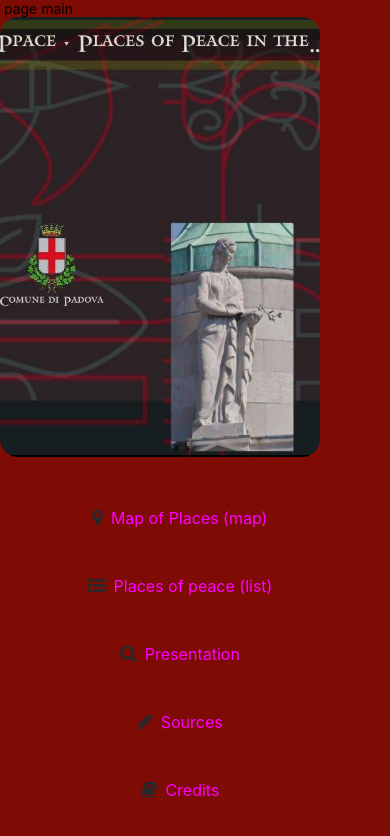
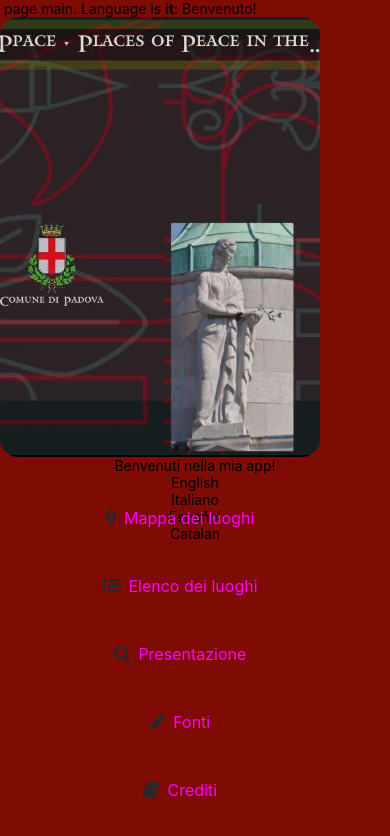
Before and after one commit to ndrini/appace, a React Native app: screen / in a window 390 px wide. Shown: the top 836 px of the page. Built offline with nearby package versions, Linux system fonts and the light colour scheme.

Commit message:
feat: provide a multi language structure

```diff
--- a/App.js
+++ b/App.js
@@ -1,25 +1,49 @@
-// import { StatusBar } from 'expo-status-bar';
-import { StyleSheet, Text, View } from 'react-native';
-import { useState } from 'react';
+import { StyleSheet, Text, View, TouchableOpacity } from 'react-native';
+import React, { useState, useEffect } from 'react';
+
+import { translations } from './assets/texts/translations';
+import Cookies from 'universal-cookie';
 
 import PlaceholderPage from './components/PlaceholderPage';
 import Button from './components/Button';
 import ButtonBack from './components/ButtonBack';
 import MainImageViewer from './components/MainImageViewer';
-
+// import handleLanguageChange from './src/HandleLanguageChange';
 import PageList from './components/PageList';
 
 import stylesMain from './styles';
 import { pages, constIcons } from './constants';
 // import constants from './constants';
 
+const cookies = new Cookies();
+
+// manage multilingual
+function getTexts(language, key) {
+  const lang = translations[language];
+  return lang[key];
+}
+
 export default function App() {
+  // set State
   const [page, setPage] = useState("main")
+  const [language, setLanguage] = useState('it');
+
+  useEffect(() => {
+    const savedLanguage = cookies.get('language');
+    if (savedLanguage) {
+      setLanguage(savedLanguage);
+    }
+  }, []);
+
+  const handleLanguageChange = (newLanguage) => {
+    setLanguage(newLanguage);
+    cookies.set('language', newLanguage);
+  };
 
   // const onPressToMain = () => { setPage(pages.main); }
   const onPressGoToPage = (pageName) => { setPage(pageName); }
 
-
+  // simple routing like code
   switch (page) {
     case "main":
       return (
@@ -27,39 +51,56 @@ export default function App() {
 
           <PlaceholderPage
             page={"main"}
+            language={language}
           />
 
           <View>
             <MainImageViewer />
+            <View style={{ flex: 1, justifyContent: 'center', alignItems: 'center' }}>
+              <Text>{translations[language].welcomeMessage}</Text>
+              <TouchableOpacity onPress={() => handleLanguageChange('en')}>
+                <Text>{translations.en.languageButton}</Text>
+              </TouchableOpacity>
+              <TouchableOpacity onPress={() => handleLanguageChange('it')}>
+                <Text>{translations.it.languageButton}</Text>
+              </TouchableOpacity>
+              <TouchableOpacity onPress={() => handleLanguageChange('es')}>
+                <Text>{translations.es.languageButton}</Text>
+              </TouchableOpacity>
+              <TouchableOpacity onPress={() => handleLanguageChange('ca')}>
+                <Text>{translations.ca.languageButton}</Text>
+              </TouchableOpacity>
+            </View>
+
           </View>
 
 
           <View style={styles.optionsContainer}>
             <View style={styles.optionsRow}>
               <Button
-                label="Map of Places (map)"
+                label={getTexts(language, "MainMenuButtonTextMap")}
                 iconType={"map-marker"}
                 onPress={() => onPressGoToPage(pages.map)}
               />
               <Button
-                label="Places of peace (list)"
+                label={getTexts(language, "MainMenuButtonTextList")}
                 iconType={"list-ul"}
                 onPress={() => onPressGoToPage(pages.list)}
               />
             </View>
             <View style={styles.optionsRow}>
               <Button
-                label="Presentation"
+                label={getTexts(language, "MainMenuButtonTextPresentation")}
                 iconType={"search"}
                 onPress={() => onPressGoToPage(pages.presentation)}
               />
               <Button
-                label="Sources"
+                label={getTexts(language, "MainMenuButtonTextSources")}
                 iconType={"pencil"}
                 onPress={() => onPressGoToPage(pages.sources)}
               />
               <Button
-                label="Credits"
+                label={getTexts(language, "MainMenuButtonTextCredits")}
                 iconType={"book"}
                 onPress={() => onPressGoToPage(pages.credits)}
               />
--- /dev/null
+++ b/assets/texts/translations.js
@@ -0,0 +1,60 @@
+// import { pages } from "../../constants";
+
+
+export const translations = {
+    en: {
+      welcomeMessage: 'Welcome to my app!',
+      languageButton: 'English',
+      MainMenuButtonTextMap: "Map of Places",
+      MainMenuButtonTextList: "List of Places",
+      MainMenuButtonTextPresentation: "Presentation",
+      MainMenuButtonTextSources: "Sources",
+      MainMenuButtonTextCredits: "Credits",
+    },
+    it: {
+      welcomeMessage: 'Benvenuti nella mia app!',
+      languageButton: 'Italiano',
+      MainMenuButtonTextMap: "Mappa dei luoghi",
+      MainMenuButtonTextList: "Elenco dei luoghi",
+      MainMenuButtonTextPresentation: "Presentazione",
+      MainMenuButtonTextSources: "Fonti",
+      MainMenuButtonTextCredits: "Crediti",
+    },
+    es: {
+      welcomeMessage: '¡Bienvenido a mi aplicación!',
+      languageButton: 'Español',
+      MainMenuButtonTextMap: "Mapa de lugares",
+      MainMenuButtonTextList: "Lista de lugares",
+      MainMenuButtonTextPresentation: "Presentación",
+      MainMenuButtonTextSources: "Fuentes",
+      MainMenuButtonTextCredits: "Créditos",
+    },
+    ca: {
+      welcomeMessage: '¡Benvingut a la meva aplicació!',
+      languageButton: 'Catalan',
+      MainMenuButtonTextMap: "Mapa de llocs",
+      MainMenuButtonTextList: "Llista de llocs",
+      MainMenuButtonTextPresentation: "Presentació",
+      MainMenuButtonTextSources: "Fonts",
+      MainMenuButtonTextCredits: "Crèdits",
+    },
+  };
+
+
+
+//   export let pages = {
+//     map : "map",
+//     list : "list",
+//     presentation : "presentation",
+//     sources: "sources",
+//     credits : "credits",
+//     main : "main",
+
+// }
+
+
+// Map of Places (map)
+// Places of peace (list)
+// Presentation
+// Sources
+// Credits
--- a/components/PlaceholderPage.js
+++ b/components/PlaceholderPage.js
@@ -1,14 +1,21 @@
 import { StyleSheet, View, Text } from "react-native";
 // import { MaterialIcons } from "@expo/vector-icons";
 
-export default function PlaceholderPage({ page }) {
+
+const welcomeTexts = {
+    it: 'Benvenuto!',
+    en: 'Welcome!',
+    es: '¡Bienvenido!',
+    ca: 'Benvingut!',
+  };
+
+export default function PlaceholderPage({ page, language }) {
     return (
         <View style={styles.placeholderPage}>
-            <Text> page {page} </Text>
+            <Text> page {page}. Language is <b>{language}</b>: {welcomeTexts[language]}</Text>
         </View>
     );
 }
-
 
 const styles = StyleSheet.create({
     placeholderPage: {
```
Also changed, not shown: package.json (+6 -3 lines), 2 other files (tests, documents, lock files or other folders).
